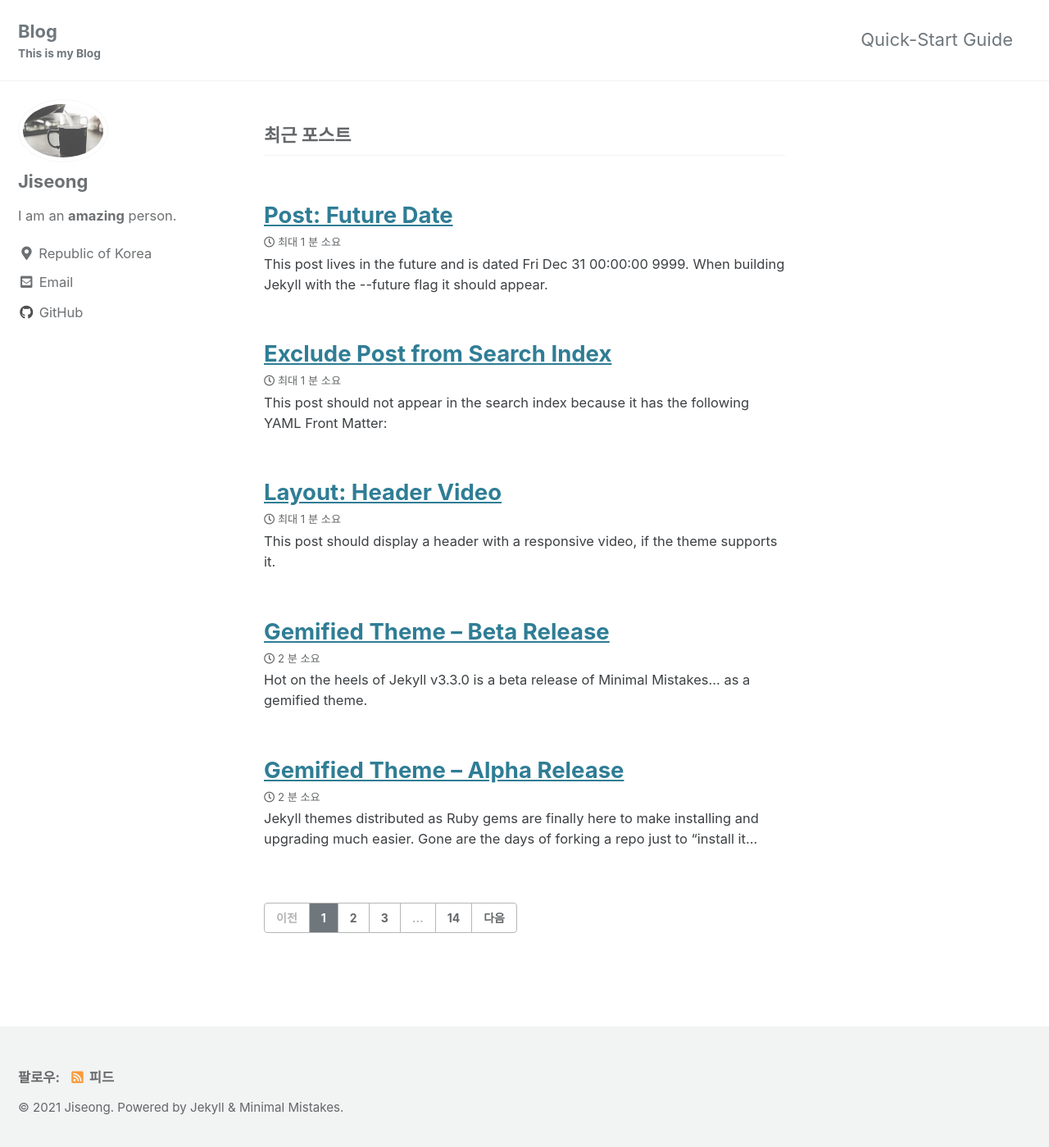
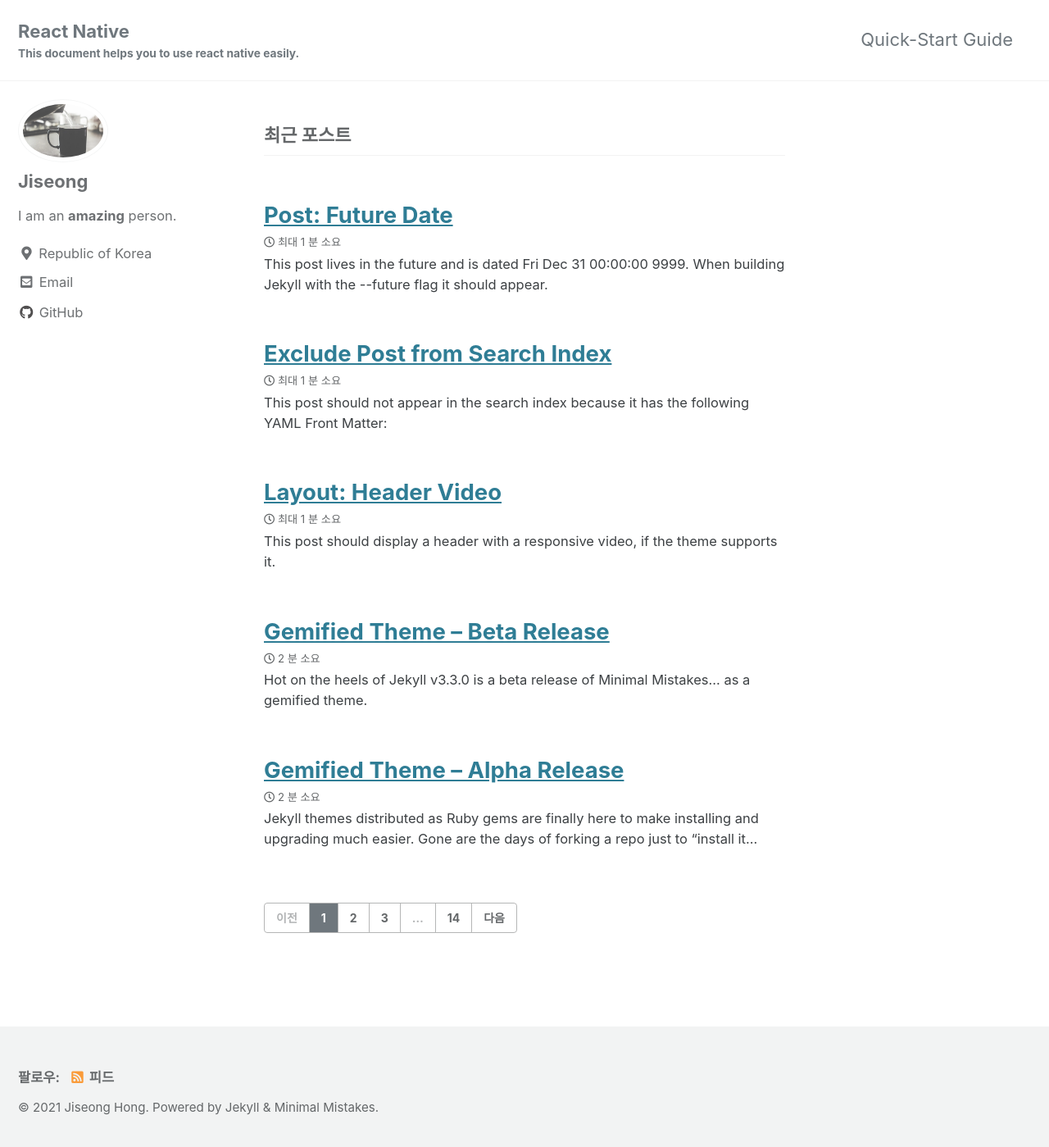
Before and after one commit to hjiseong/react-native-documents, a Jekyll site: the page built from index.html, in a window 1280 px wide and 1400 px high. Shown: the whole window at 82% size. Built offline with Jekyll 4.4.1, drawn with Linux system fonts in a browser that asks for light colours; cached includes are drawn as plain includes; the list of posts is cut into pages by our own code.

Commit message:
Update config file

```diff
--- a/_config.yml
+++ b/_config.yml
@@ -16,14 +16,14 @@ minimal_mistakes_skin: "default" # "air", "aqua", "contrast", "dark", "dirt", "n
 
 # Site Settings
 locale: "ko-KR"
-title: "Blog"
+title: "React Native"
 title_separator: "&#124;"
-subtitle: "This is my Blog"
-name: "Jiseong"
-description: "Jiseong's blog"
-url: "https://hj-template.github.io/template-github"
+subtitle: "This document helps you to use react native easily."
+name: "Jiseong Hong"
+description: "Frontend Developer"
+url: "https://hjiseong.github.io/react-native-documents/"
 baseurl: # the subpath of your site, e.g. "/blog"
-repository: "hj-template/template-github" # GitHub username/repo-name e.g. "mmistakes/minimal-mistakes"
+repository: "hjiseong/react-native-documents" # GitHub username/repo-name e.g. "mmistakes/minimal-mistakes"
 teaser: # path of fallback teaser image, e.g. "/assets/images/500x300.png"
 logo: # path of logo image to display in the masthead, e.g. "/assets/images/88x88.png"
 masthead_title: # overrides the website title displayed in the masthead, use " " for no title
```
